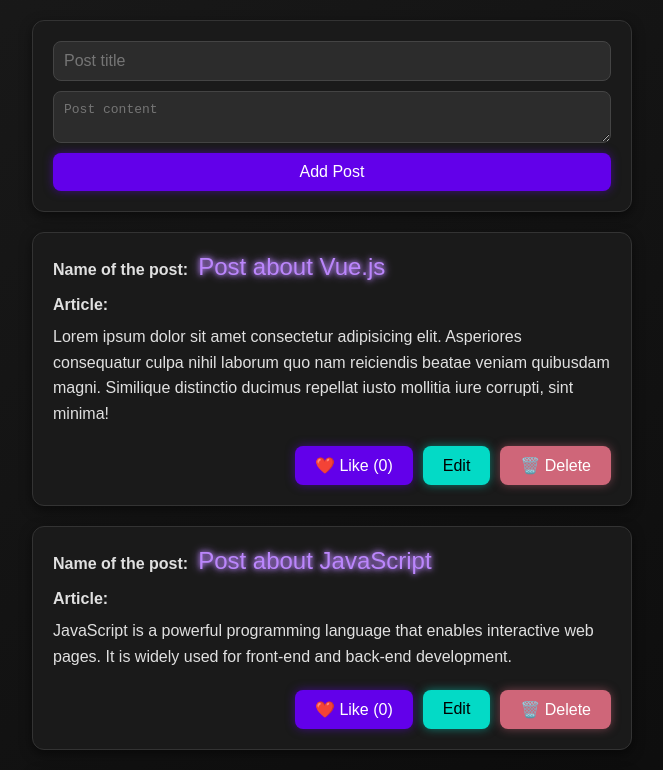
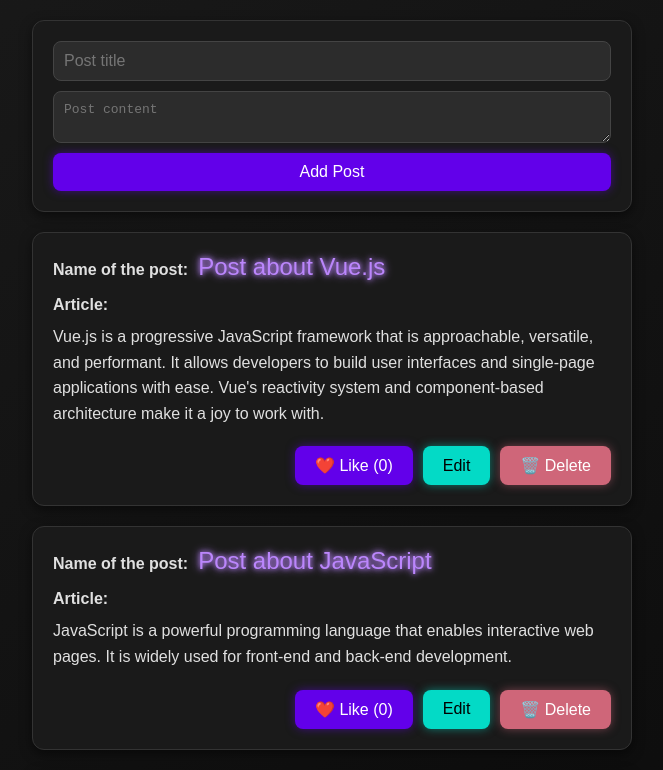
Before and after one commit to dxseless/vue_posts, a Vue app: page / in a window 1280 px wide. Shown: the top 770 px of the page, without its empty margins (308-971 px from the left). Built offline with nearby package versions, Linux system fonts and the light colour scheme.

Commit message:
correct vue text

```diff
--- a/src/App.vue
+++ b/src/App.vue
@@ -53,7 +53,7 @@
           id: 1,
           title: "Post about Vue.js",
           content:
-            "Lorem ipsum dolor sit amet consectetur adipisicing elit. Asperiores consequatur culpa nihil laborum quo nam reiciendis beatae veniam quibusdam magni. Similique distinctio ducimus repellat iusto mollitia iure corrupti, sint minima!",
+            "Vue.js is a progressive JavaScript framework that is approachable, versatile, and performant. It allows developers to build user interfaces and single-page applications with ease. Vue's reactivity system and component-based architecture make it a joy to work with.",
           likes: 0,
           isEditing: false,
         },
```
